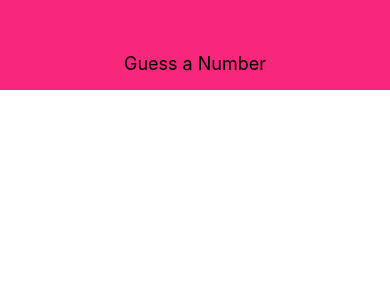
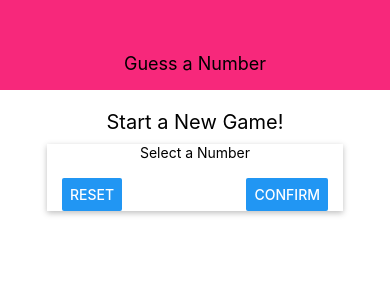
Before and after one commit to ThangLeQuoc/rn-second-app, a React Native app: screen / in a window 390 px wide. Shown: the top 300 px of the page. Built offline with nearby package versions, Linux system fonts and the light colour scheme.

Commit message:
Add StartScreen , Styling: 4:12

```diff
--- a/App.js
+++ b/App.js
@@ -3,11 +3,13 @@
 import { StyleSheet, Text, View } from 'react-native';
 
 import Header from './components/Header'
+import StartGameScreen from './screens/StartGameScreen'
 
 export default function App() {
   return (
     <View style={styles.screen}>
       <Header title="Guess a Number" />
+      <StartGameScreen/>
     </View>
   );
 }
--- /dev/null
+++ b/screens/StartGameScreen.js
@@ -0,0 +1,48 @@
+import React from 'react';
+import { View, StyleSheet, Text, TextInput, Button } from 'react-native'
+
+const StartGameScreen = props => {
+  return (
+    <View style={styles.screen}>
+      <Text style={styles.title}>Start a New Game!</Text>
+      <View style={styles.inputContainer} >
+        <Text>Select a Number</Text>
+        <TextInput />
+        <View style={styles.buttonContainer}>
+          <Button title="Reset" onPress={() => {}} />
+          <Button title="Confirm" onPress={() => {}} />
+        </View>
+      </View>
+    </View>
+  );
+};
+
+const styles = StyleSheet.create({
+  screen: {
+    flex: 1,
+    padding: 10,
+    alignItems: 'center'
+  },
+  title: {
+    fontSize: 20,
+    marginVertical: 10
+  },
+  inputContainer: {
+    width: 300,
+    maxWidth: '80%',
+    alignItems: 'center',
+    shadowColor: 'black',
+    shadowOffset: { width: 0, height: 2},
+    shadowRadius: 6,
+    shadowOpacity: 0.26,
+    backgroundColor: 'white'
+  },
+  buttonContainer: {
+    flexDirection: 'row',
+    width: '100%',
+    justifyContent: 'space-between',
+    paddingHorizontal: 15
+  }
+});
+
+export default StartGameScreen;
```
